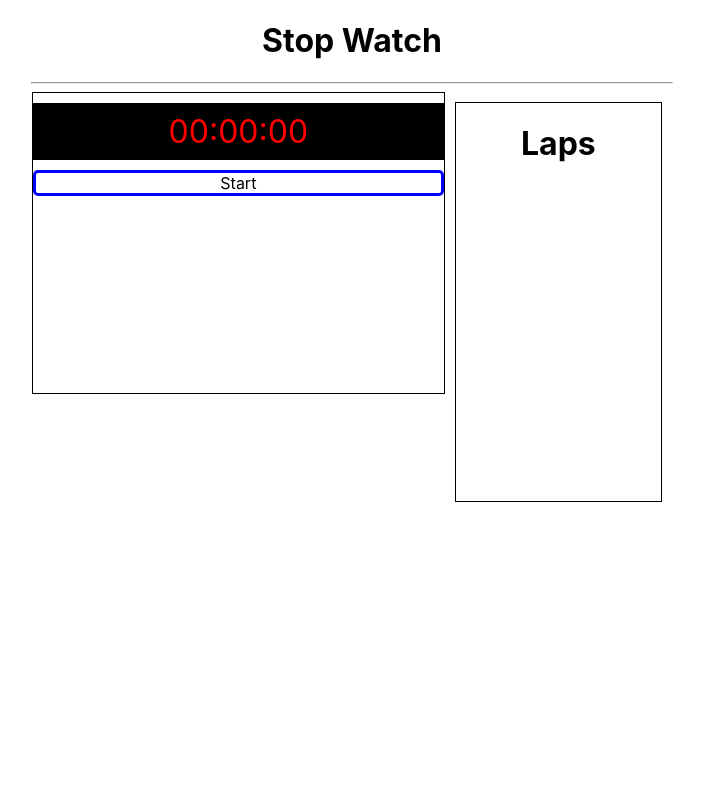
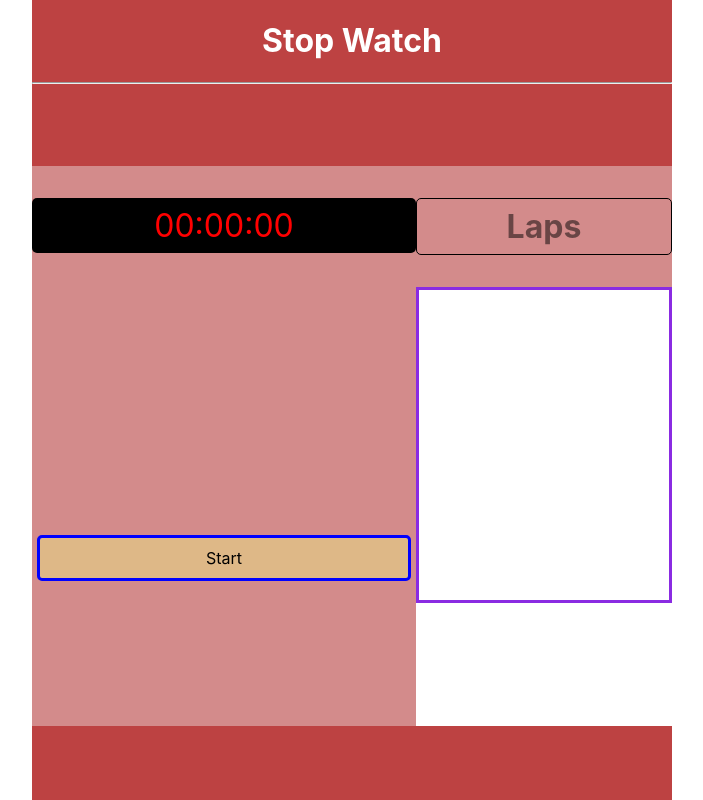
Before and after one commit to krishnalokam/ReactApps, a React (Create React App) app in the folder stopwatch/: page / in a window 1280 px wide. Shown: the whole page, without its empty margins (288-991 px from the left). Built offline with nearby package versions, Linux system fonts and the light colour scheme.

Commit message:
complete stopwatch functionality + look and feel

```diff
--- a/stopwatch/src/App.css
+++ b/stopwatch/src/App.css
@@ -1,38 +1,11 @@
 .App {
-  text-align: center;
+  display: flex;
+    height: 100vh;
+    width: 50%;
+    margin:auto;
+    background-color:rgb(189, 66, 66) ;
+    /* background-color: black; */
+    flex-direction: column;
+    text-align: center;
+    color:white;
 }
-
-.App-logo {
-  height: 40vmin;
-  pointer-events: none;
-}
-
-@media (prefers-reduced-motion: no-preference) {
-  .App-logo {
-    animation: App-logo-spin infinite 20s linear;
-  }
-}
-
-.App-header {
-  background-color: #282c34;
-  min-height: 100vh;
-  display: flex;
-  flex-direction: column;
-  align-items: center;
-  justify-content: center;
-  font-size: calc(10px + 2vmin);
-  color: white;
-}
-
-.App-link {
-  color: #61dafb;
-}
-
-@keyframes App-logo-spin {
-  from {
-    transform: rotate(0deg);
-  }
-  to {
-    transform: rotate(360deg);
-  }
-}
--- a/stopwatch/src/App.js
+++ b/stopwatch/src/App.js
@@ -1,10 +1,13 @@
 import './App.css';
+import Header from './components/Header';
 import StopWatch from './components/StopWatch.jsx';
 
 function App() {
   return (
     <div className="App">
+    <Header />
      <StopWatch />
+
     </div>
   );
 }
--- /dev/null
+++ b/stopwatch/src/components/ControlButtons.css
@@ -0,0 +1,25 @@
+.btn-group {
+    flex:1;
+    display:flex;
+    align-items: flex-end;
+    justify-content: flex-end;
+}
+
+.buttons {
+    margin:65% 5px;
+}
+
+.btn {
+    flex:1;
+    border-radius:5px;
+    padding:10px;
+    border:3px solid blue;
+    align-self:flex-end;
+    color:black;
+    background-color: burlywood;
+}
+
+.btn:hover,
+.btn:active {
+    background-color: rgb(221, 130, 10)
+}
--- a/stopwatch/src/components/ControlButtons.jsx
+++ b/stopwatch/src/components/ControlButtons.jsx
@@ -1,43 +1,29 @@
 import React  from "react";
+import "./ControlButtons.css";
 
 const ControlButtons = ({active,paused,startTimer,stopTimer,resetTimer,captureLap}) => {
 
     const startButton = (
-        <div style={styles.btn} onClick={startTimer}>
+        <div className="btn" onClick={startTimer}>
             Start
         </div>
     )
     const ActiveButtons = (
-        <div style={styles.btnGroup}>
-            <div onClick={stopTimer}>
+        <div className="btn-group">
+            <div className="btn" onClick={stopTimer}>
                 {paused? "Resume":"Stop"}
             </div>
-            <div onClick={resetTimer}>
+            <div className="btn" onClick={resetTimer}>
                 Reset
             </div>
-           { (active && !paused )? (<div onClick={captureLap}>
+           { (active && !paused )? (<div className="btn" onClick={captureLap}>
                 Lap
             </div>): ""}
         </div>
     )
     return (
-        <div>{active? ActiveButtons : startButton}</div>
+        <div className="buttons">{active? ActiveButtons : startButton}</div>
     )
 }
 
-const styles = {
-    btnGroup :{
-        display:"flex",
-        alignItems:"center",
-        justifyContent:"space-around"
-    },
-
-    btn :{
-        borderRadius:"5px",
-        border:"3px solid blue",
-        alignSelf:"flex-end"
-
-    }
-}
-
 export default ControlButtons;
--- a/stopwatch/src/components/Header.jsx
+++ b/stopwatch/src/components/Header.jsx
@@ -3,7 +3,7 @@ import React from "react";
 const Header = function () {
     return (
         <div><h1>Stop Watch</h1>
-        <hr style={{width:"50%"}} />
+        <hr/>
         </div>
     )
 }
--- /dev/null
+++ b/stopwatch/src/components/Lap.css
@@ -0,0 +1,30 @@
+.lap{
+
+    display: flex;
+    justify-content: center;
+    /* overflow-y: auto; */
+    flex-direction: column;
+    /* height: 100%; */
+    flex:1;
+    background-color: rgb(211, 139, 139);
+}
+.title {
+    /* flex:2; */
+    font-size: 2rem;
+    color:rgba(0, 0, 0, 0.5);
+    font-weight: bold;
+    background-color: rgb(211, 139, 139);
+    /* background-color: black; */
+    border: 1px solid black;
+    border-radius: 5px;
+    padding: 8px;
+}
+.lap-values {
+    /* flex:1; */
+    color:blue;
+    overflow-y:scroll;
+    background-color:white;
+    height: 100%;
+    border: 3px solid blueviolet;
+    height: 310px;
+}
--- a/stopwatch/src/components/Lap.jsx
+++ b/stopwatch/src/components/Lap.jsx
@@ -1,11 +1,12 @@
 import React from "react";
+import './Lap.css';
 
 const Lap = ({laps}) => {
 
-return(<div>
-    <h1>Laps</h1>
-    <div sytle={{height:"300px"}}>
-    <ol style={styles.lapStyle} >
+return(<div  className="lap" >
+    <p className="title">Laps</p>
+    <div  className="lap-values">
+    <ol  >
 
     {
         laps.map((lap,idx) => {
@@ -14,14 +15,6 @@ return(<div>
     </ol>
     </div>
     </div>);
-
 }
 
-const styles = {
-    lapStyle:{
-        // listStyle:"none"
-        overflow: "scroll",
-        height:"300px"
-    }
-}
 export default Lap;
--- /dev/null
+++ b/stopwatch/src/components/StopWatch.css
@@ -0,0 +1,25 @@
+.stop-watch  {
+    display: flex;
+    height: 70%;
+    width: 100%;
+    margin:auto;
+    /* background-color:blueviolet ; */
+    /* flex-direction: column; */
+}
+
+.left-window {
+    flex: 1.5;
+    /* background-color: lightblue; */
+    background-color: rgb(211, 139, 139);
+    display: flex;
+    flex-direction: column;
+}
+
+.right-window {
+    flex: 1;
+    background-color: white;
+    /* border:1px solid black; */
+
+    /* overflow-y: scroll; */
+
+}
--- a/stopwatch/src/components/StopWatch.jsx
+++ b/stopwatch/src/components/StopWatch.jsx
@@ -1,9 +1,9 @@
 import React, { useEffect, useState } from "react";
-import Header from "./Header";
 // import Button from "./Button";
 import Timer from "./Timer";
 import Lap from "./Lap";
-import ControlButtons from "./ControlButtons"
+import ControlButtons from "./ControlButtons";
+import './StopWatch.css';
 
 const StopWatch = function () {
 
@@ -29,45 +29,23 @@ const StopWatch = function () {
       }, [active, pause]);
 
     function startTimer() {
-        console.log("Start Timer");
         setActive(true);
         setPause(false)
     }
 
     function stopTimer() {
-        console.log("stopTimer");
         // setActive(false);
         setPause(prev => !prev);
     }
 
     function resetTimer() {
-        console.log("resetting timer");
         setActive(false);
         setLapValues([]);
         setTime(0);
 
     }
 
-    // useEffect(()=>{
-
-    //     return () => {
-    //         console.log("Active state changed to in useEffect "+active)
-    //         if(active){
-    //         setTime(0);
-    //     }
-    // }
-    // },[active])
-
-    // setTimeout(() => {
-    //     if(active && pause===false){
-    //     console.log("setTimeout");
-    //     setTime(time + 1);
-    //     }
-    // }, 1000);
-
     function captureLap() {
-
-        console.log("Capture Lap " + [...lapValues]);
         setLapValues([...lapValues, formatTime(time)])
     }
 
@@ -88,10 +66,10 @@ const StopWatch = function () {
         return hrs + ":" + mins + ":" + secs;
     }
 
-    return (<div>
-        <Header />
-        <div style={styles.stopWatch}>
-            <div style={styles.leftWindow}>
+    return (
+
+        <div className="stop-watch">
+            <div className="left-window">
                 <Timer time={formatTime(time)} />
                 <ControlButtons
                     active = {active}
@@ -101,43 +79,14 @@ const StopWatch = function () {
                     resetTimer={resetTimer}
                     captureLap= {captureLap}
                  />
-                {/* <Button name="Start" handleClicked={startTimer}  />
-                <Button name="Stop" handleClicked={stopTimer} />
-                <Button name="Reset" handleClicked={resetTimer} />
-                <Button name="Lap" handleClicked={captureLap} /> */}
             </div>
-            <div style={styles.rightWindow}>
+            <div className="right-window">
                 <Lap laps={[...lapValues]} />
             </div>
         </div>
-    </div>)
+
+    )
 }
 
-const styles = {
-    stopWatch: {
-        display: "flex",
-        alignItems: "flex-start",
-        justifyContent: "flex-start",
-        width:"50%",
-        margin:"auto",
-        height:"300px"
-    },
 
-    leftWindow: {
-        flex: "2",
-        alignItems:"center",
-        justifyContent:"center",
-        border:"1px solid black",
-        height:"300px"
-        // backgroundColor: "#0d0c1b",
-    },
-    rightWindow:{
-        flex: "1",
-        alignSelf:"flex-start",
-        justifyContent:"flex-start",
-        border:"1px solid black",
-        margin:"10px"
-        // backgroundColor: "#0d0c1b",
-    }
-}
 export default StopWatch;
--- /dev/null
+++ b/stopwatch/src/components/Timer.css
@@ -0,0 +1,10 @@
+.timer {
+        /* flex:1; */
+        /* margin:auto; */
+        padding:8px;
+        /* border: 1px solid black; */
+        background:black;
+        border-radius: 5px;
+        color:red;
+        font-size:2rem;
+    }
--- a/stopwatch/src/components/Timer.jsx
+++ b/stopwatch/src/components/Timer.jsx
@@ -1,21 +1,10 @@
 import React  from "react";
+import './Timer.css';
 
 const Timer = ({time}) => {
     return (
-        <p style={styles.timerStyle}>{time}</p>
+        <p className="timer"> {time}</p>
     )
 }
 
-const styles = {
-    timerStyle:{
-        // width:"25%",
-        margin:"10px auto",
-        padding:"8px",
-        border: "1px solid black",
-        // background:"#ccc",
-        background:"black",
-        color:"red",
-        fontSize:"2rem"
-    }
-}
 export default Timer;
```
Also changed, not shown: 1 other file (tests, documents, lock files or other folders).
